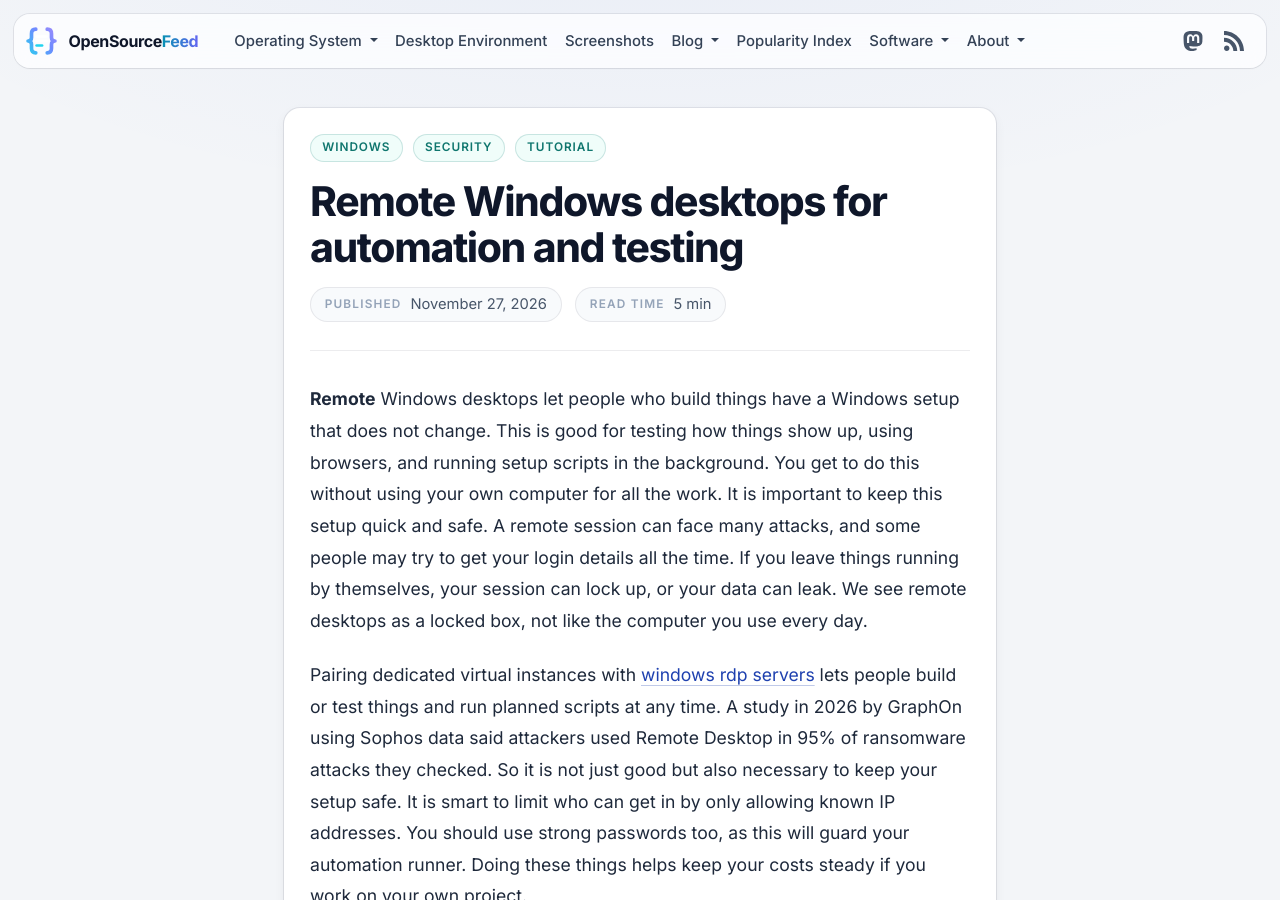
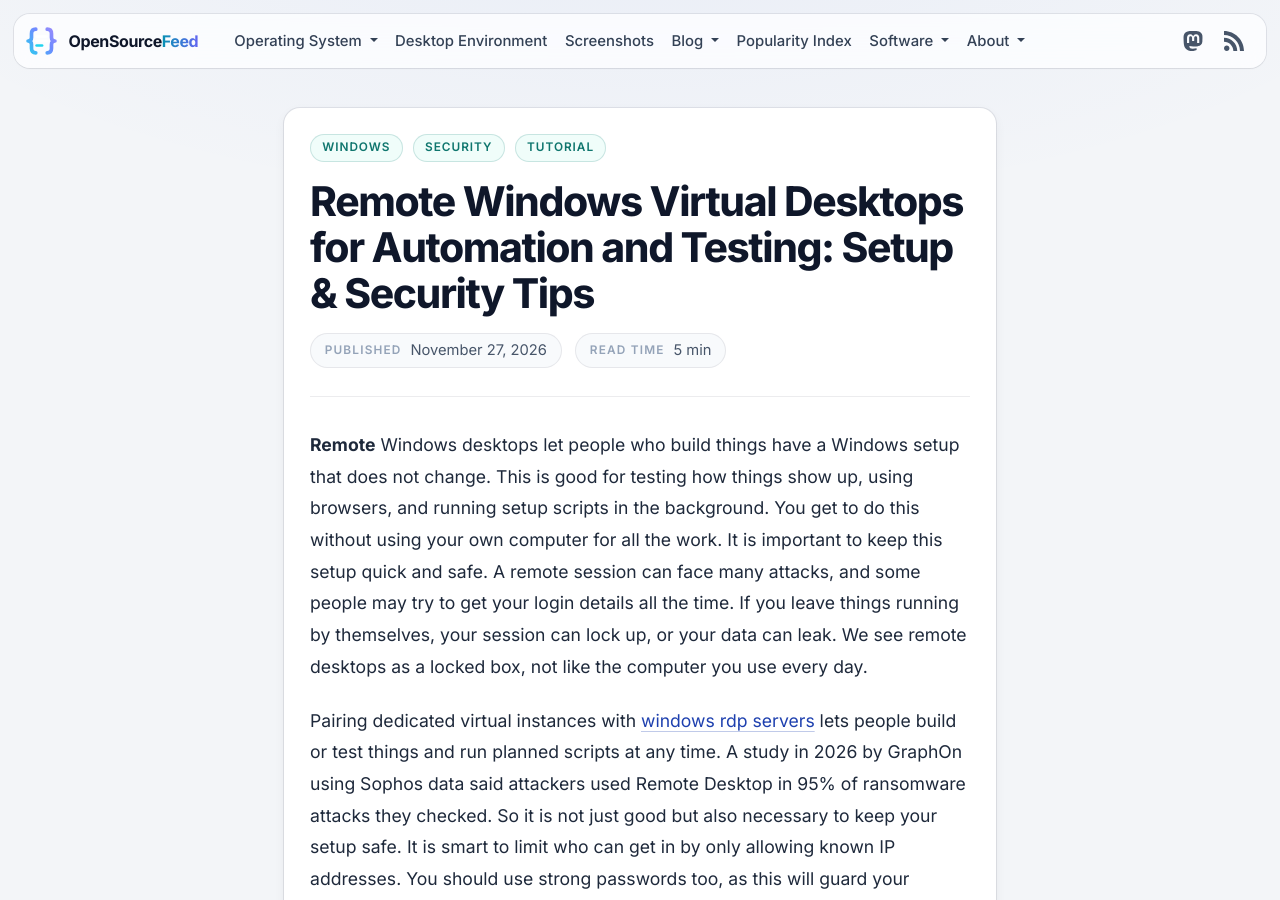
Before and after one commit to opensourcefeed/insights, a Jekyll site: the page built from _posts/2026-11-27-remote-windows-desktop-testing.md, in a window 1280 px wide and 900 px high. Built offline with Jekyll 4.4.1, drawn with Linux system fonts in a browser that asks for light colours.

Commit message:
RDP on VPS

```diff
--- a/_posts/2026-11-27-remote-windows-desktop-testing.md
+++ b/_posts/2026-11-27-remote-windows-desktop-testing.md
@@ -1,6 +1,6 @@
 ---
 layout: post
-title: "Remote Windows desktops for automation and testing"
+title: "Remote Windows Virtual Desktops for Automation and Testing: Setup & Security Tips"
 categories: [windows, security, tutorial]
 tags: [remote-desktop, windows-rdp, test-automation, rdp-security, virtual-desktop, sandbox, hardening]
 description: "Set up a remote Windows virtual desktop for automation and testing, and harden it with NLA, MFA, IP allowlisting, patching and audit logging."
```
